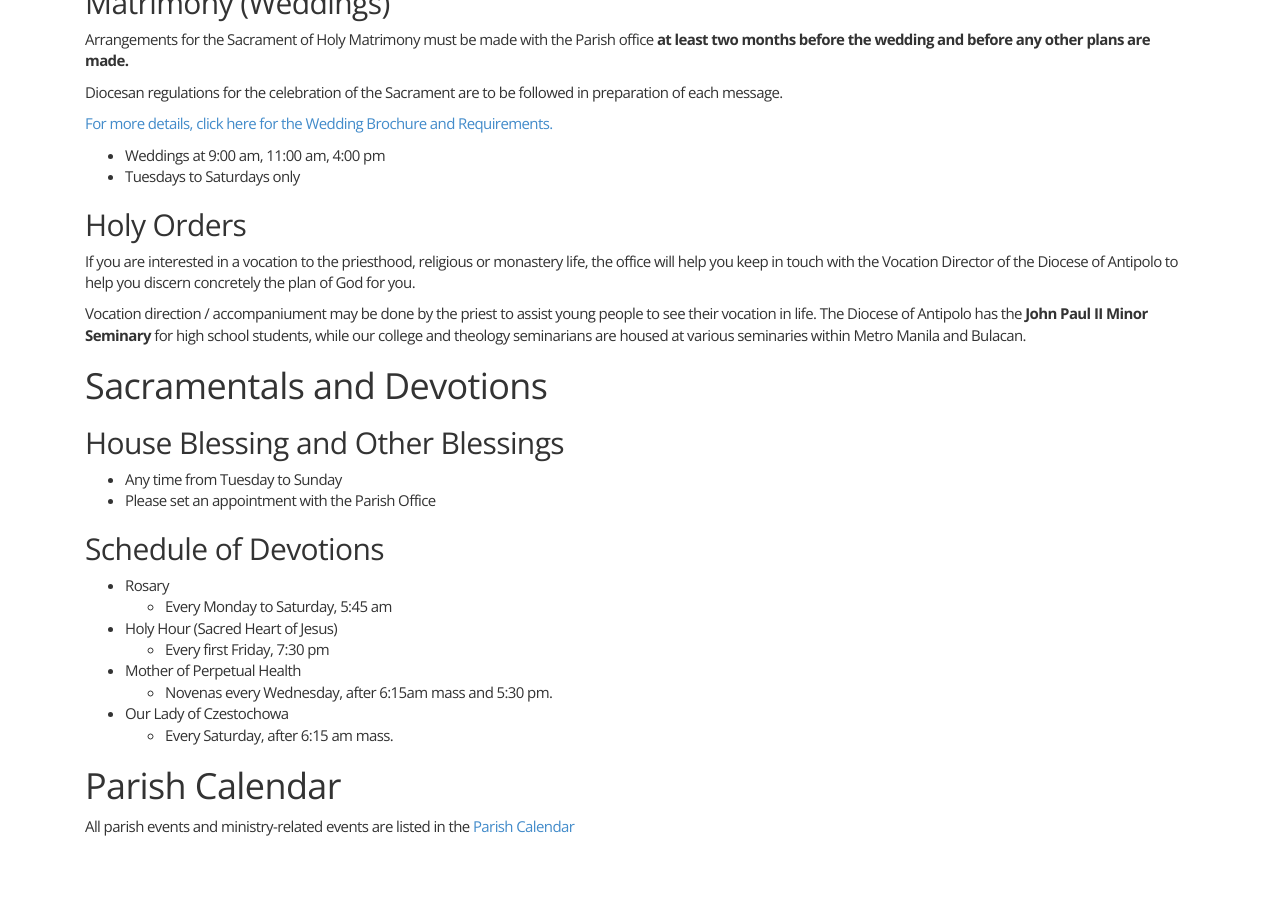
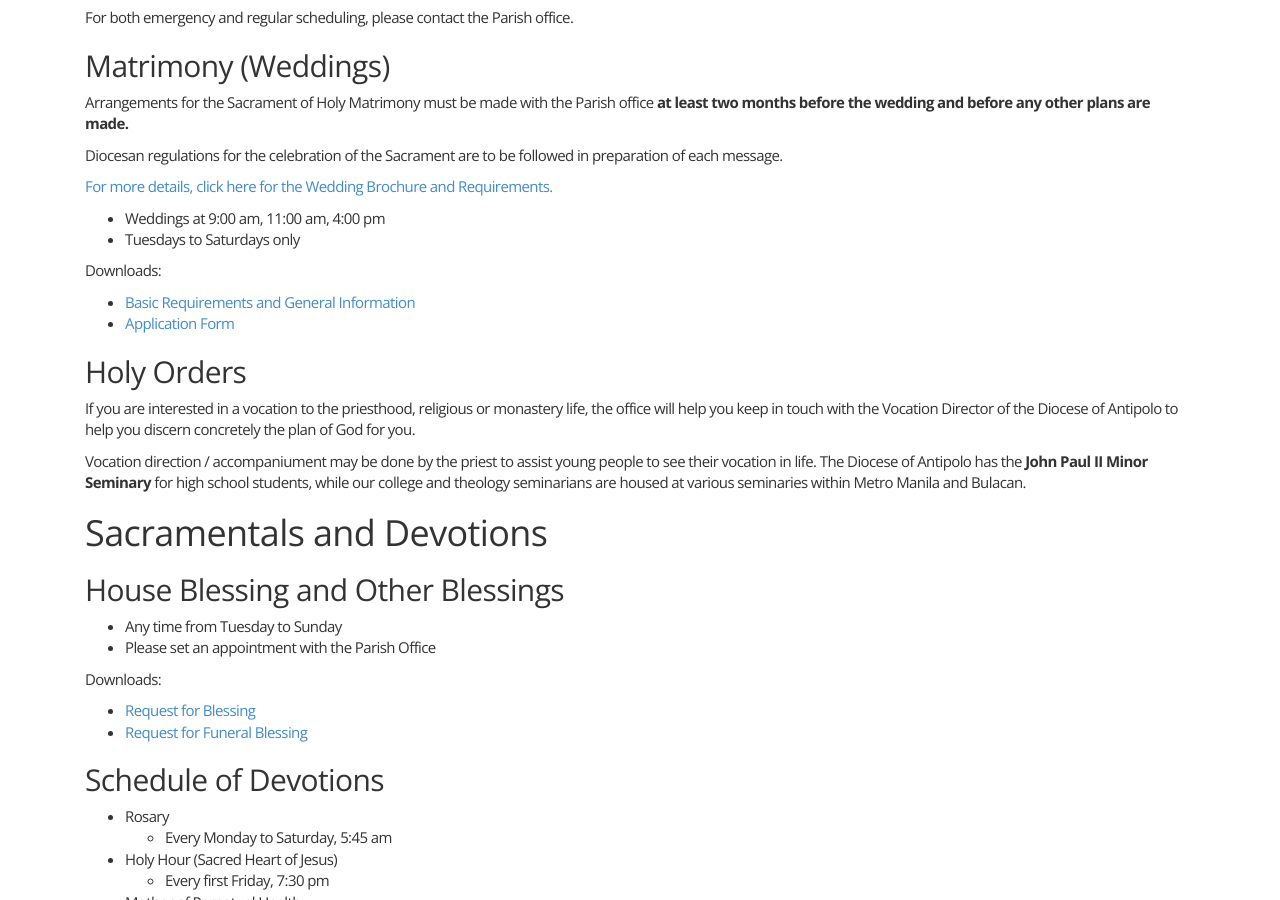
Before and after one commit to jerieljan/ourtransfi, a Jekyll site: the page built from Home/pages/services/index.md, in a window 1280 px wide and 900 px high, scrolled down 1724 px. Built offline with Jekyll 4.4.1, drawn with Linux system fonts in a browser that asks for light colours; nearby versions of some CDN libraries; some of the changed text lies outside the part shown.

Commit message:
Added all documents provided by the Parish Office for various liturgical services, and added a dedicated Downloads page that links them all
With the new documents in place, all pages in Liturgical Services have been updated to display links to download the files that are relevant for each sacrament or blessing.

```diff
--- a/Home/pages/services/index.md
+++ b/Home/pages/services/index.md
@@ -22,6 +22,8 @@
 
 Solo Baptism is also accepted anytime during the week except Mondays and Sundays.
 
+Download: [Talaan ng Binyag](/files/documents/Talaan ng Binyag.doc) Application Form
+
 ## Reconciliation (Confession)
 
 The Sacrament of Reconciliation is celebrated regularly **after the 6:15 am mass from Monday to Saturday**
@@ -34,6 +36,8 @@
 reception of the said sacrament.
 
 The reception of this sacrament is generally held on the **first Saturday of December every year.**
+
+Download: [Confirmation - Application Form](/files/documents/Confirmation - Application Form.doc)
 
 ## Eucharist
 
@@ -97,6 +101,11 @@
 - Weddings at 9:00 am, 11:00 am, 4:00 pm
 - Tuesdays to Saturdays only
 
+Downloads:
+
+- [Basic Requirements and General Information](/files/documents/Matrimony - Basic Requirements and General Information.doc)
+- [Application Form](/files/documents/Matrimony - Application Form.doc)
+
 ## Holy Orders
 
 If you are interested in a vocation to the priesthood, religious or monastery life, the office
@@ -114,6 +123,12 @@
 - Any time from Tuesday to Sunday
 - Please set an appointment with the Parish Office
 
+Downloads:
+
+- [Request for Blessing](/files/documents/Request for Blessing.doc)
+- [Request for Funeral Blessing](/files/documents/Request for Funeral Blessing.doc)
+
+
 ## Schedule of Devotions
 
 - Rosary
```
Also changed, not shown: Home/index.html (+12 -8 lines), Home/pages/downloads/index.md (added, +20 -0 lines), Home/pages/services/matrimony.md (+5 -0 lines), 6 other files.
